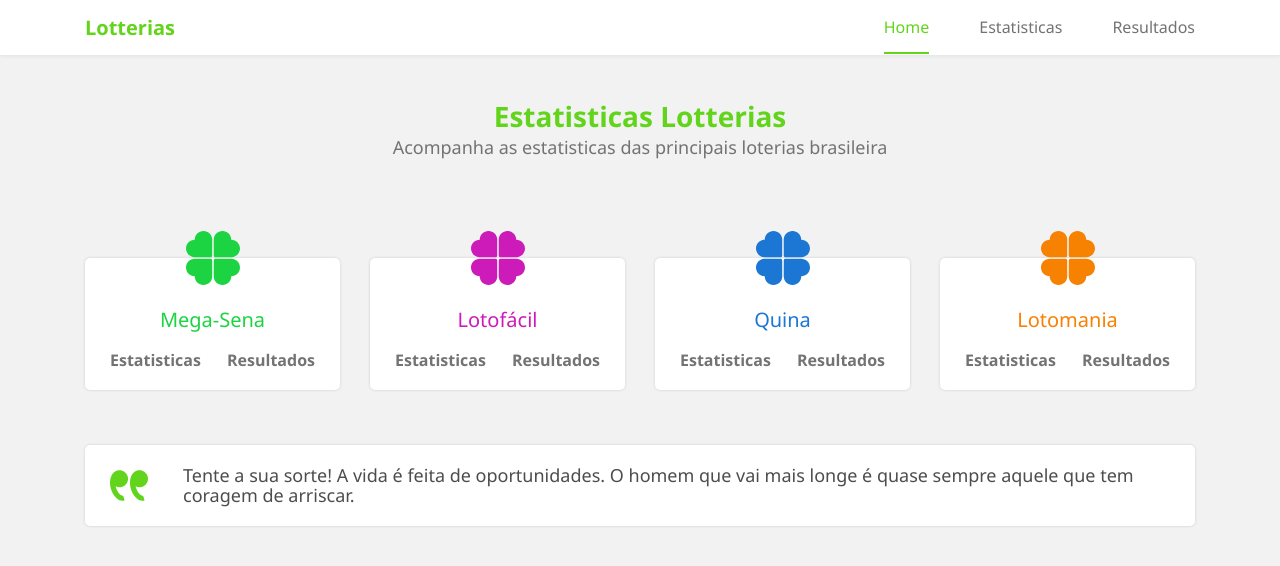
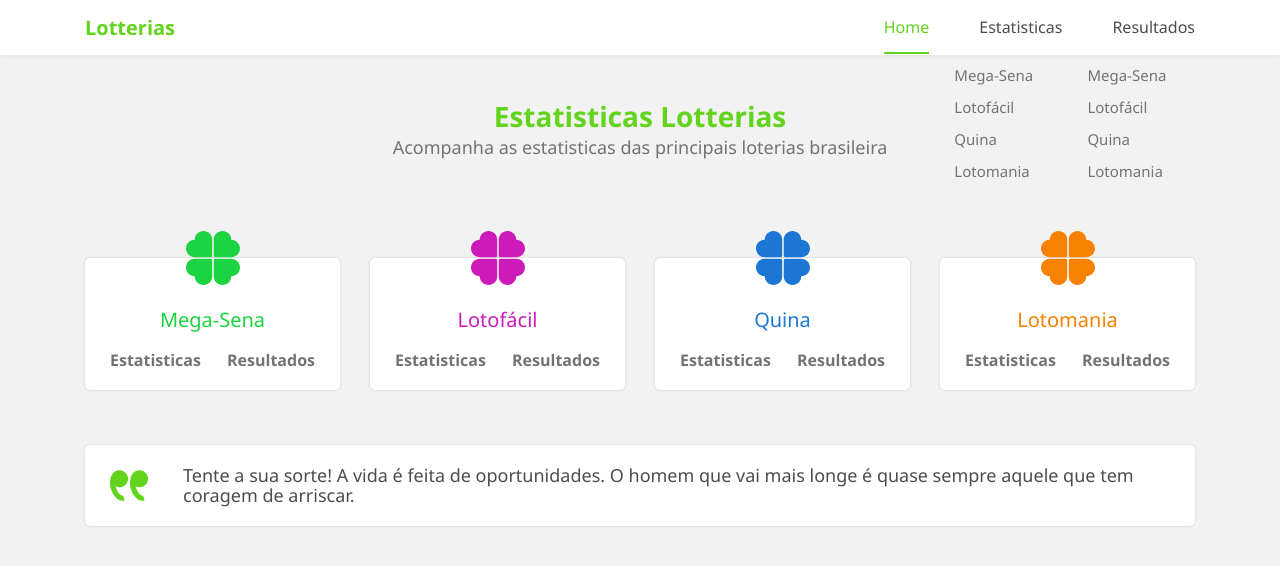
Before and after one commit to valmisson/Lottery-Statistics, a Vue app: page / in a window 1280 px wide. Shown: the top 566 px of the page. Built offline with nearby package versions, Linux system fonts and the light colour scheme.

Commit message:
resetting the menu

```diff
--- a/src/components/layout/Header.vue
+++ b/src/components/layout/Header.vue
@@ -2,7 +2,7 @@
   <header class="layout__header">
     <div class="container">
       <div class="layout__header-row">
-        <a href="/estatisticas/" class="layout__header-brand">Lotterias</a>
+        <a href="/" class="layout__header-brand">Lotterias</a>
 
         <button @click="toggleMenu" ref="buttonMenu" class="menu__button">
           <span class="menu__button-cicle"></span>
@@ -15,14 +15,27 @@
             <li class="menu__item">
               <router-link to="/" class="menu__link home" exact>Home</router-link>
             </li>
-            <li class="menu__item">
-              <router-link to="/estatisticas/" class="menu__link">Estatisticas</router-link>
+            <li :class="['menu__item menu__link', {'router-link-active': activeRouterLink('/estatisticas/')}]">
+              Estatisticas
+              <div class="menu__dropdown">
+                <router-link to="/estatisticas/megasena" class="menu__dropdown-item">Mega-Sena</router-link>
+                <router-link to="/estatisticas/lotofacil" class="menu__dropdown-item">Lotofácil</router-link>
+                <router-link to="/estatisticas/quina" class="menu__dropdown-item">Quina</router-link>
+                <router-link to="/estatisticas/lotomania" class="menu__dropdown-item">Lotomania</router-link>
+              </div>
             </li>
-            <li class="menu__item">
-              <router-link to="/resultados/" class="menu__link">Resultados</router-link>
+            <li :class="['menu__item menu__link', {'router-link-active': activeRouterLink('/resultados/')}]">
+              Resultados
+              <div class="menu__dropdown">
+                <router-link to="/resultados/megasena" class="menu__dropdown-item">Mega-Sena</router-link>
+                <router-link to="/resultados/lotofacil" class="menu__dropdown-item">Lotofácil</router-link>
+                <router-link to="/resultados/quina" class="menu__dropdown-item">Quina</router-link>
+                <router-link to="/resultados/lotomania" class="menu__dropdown-item">Lotomania</router-link>
+              </div>
             </li>
           </ul>
         </nav>
+        <div @click="toggleMenu" ref="overlayMenu" class="overlay"></div>
       </div>
     </div>
   </header>
@@ -42,11 +55,21 @@
 
   methods: {
     toggleMenu () {
-      const { menu, buttonMenu } = this.$refs
+      const { menu, buttonMenu, overlayMenu } = this.$refs
 
       menu.classList.toggle('isShow')
 
       buttonMenu.classList.toggle('isOpen')
+
+      overlayMenu.classList.toggle('overlayIsShow')
+    },
+
+    activeRouterLink (uri) {
+      const paths = Array.isArray(uri) ? uri : [uri]
+
+      return paths.some(path => {
+        return this.$route.path.indexOf(path) === 0
+      })
     }
   }
 }
@@ -111,7 +134,7 @@
 
   /* menu */
   .isShow {
-    transform: translateX(-15%) !important;
+    transform: translateX(0%) !important;
     transition: transform 0.3s ease;
   }
 
@@ -119,10 +142,10 @@
     background-color: var(--color-white);
     box-shadow: 0 1px 2px rgba(0, 0, 0, 0.15);
     position: fixed;
-    padding: 15px 35px;
+    padding: 15px 40px 15px 30px;
     right: 0;
     top: 50px;
-    transform: translateX(110%);
+    transform: translateX(100%);
     transition: transform 0.3s ease;
   }
 
@@ -132,7 +155,9 @@
   }
 
   .menu__item {
-    margin-top: 20px;
+    color: var(--color-title);
+    margin-top: 25px;
+    position: relative;
   }
 
   .menu__item:first-child {
@@ -140,13 +165,30 @@
   }
 
   .menu__link {
-    color: var(--color-font);
+    cursor: pointer;
     font-weight: 500;
   }
 
-  .menu__link.router-link-active {
-    color: var(--color-primary);
+  .menu__link.home {
+    color: var(--color-title);
+  }
+
+  .router-link-active {
+    color: var(--color-primary) !important;
     position: relative;
+  }
+
+  /* menu dropdown */
+  .menu__dropdown {
+    margin-top: 15px;
+  }
+
+  .menu__dropdown-item {
+    color: var(--color-font);
+    display: table;
+    font-size: 14px;
+    margin-top: 15px;
+    white-space: nowrap;
   }
 
   @media (max-width: 767px) {
@@ -154,9 +196,37 @@
       padding-left: 0;
       padding-right: 0;
     }
+
+    .layout__header-menu {
+      height: calc(100vh - 50px);
+    }
+
+    .overlay {
+      background-color: rgba(0, 0, 0, 0.3);
+      display: block;
+      height: calc(100vh - 50px);
+      position: fixed;
+      left: 0;
+      top: 50px;
+      width: 100%;
+      opacity: 0;
+      transition: all linear 0.3s;
+      visibility: hidden;
+      z-index: -1;
+    }
+
+    .overlayIsShow {
+      opacity: 1;
+      transition: all linear 0.3s;
+      visibility: visible;
+    }
   }
 
   @media (min-width: 768px) {
+    .overlay {
+      display: none;
+    }
+
     .layout__header {
       padding: 0;
     }
@@ -191,7 +261,7 @@
 
     .menu__item {
       margin-top: 0;
-      padding-right: 50px;
+      padding: 25px 50px 25px 0;
     }
 
     .menu__item:last-child {
@@ -209,5 +279,30 @@
       top: 36px;
       width: 100%;
     }
+
+    /* menu dropdown */
+    .menu__dropdown {
+      background-color: var(--color-white);
+      box-shadow: 0 3px 4px rgba(0, 0, 0, 0.15);
+      cursor: default;
+      margin-top: 0;
+      opacity: 0;
+      padding: 15px 25px;
+      position: absolute;
+      left: -25px;
+      transition: all linear 0.3s;
+      visibility: hidden;
+    }
+
+    .menu__dropdown-item {
+      font-size: 15px;
+    }
+
+    .menu__item.menu__link:hover > .menu__dropdown,
+    .menu__item.menu__link:focus > .menu__dropdown {
+      opacity: 1;
+      transition: all linear 0.3s;
+      visibility: visible;
+    }
   }
 </style>
```
